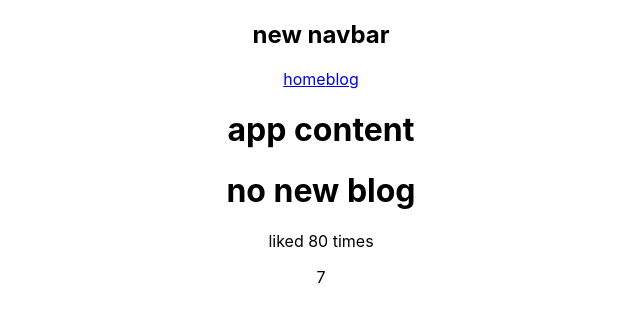
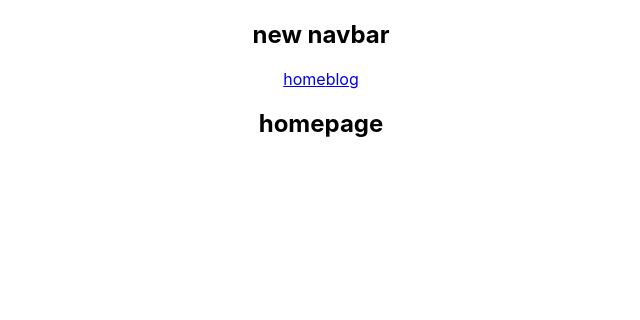
Before and after one commit to prince-nkuru/start-react, a React (Create React App) app: page / in a window 1280 px wide. Shown: the top 320 px of the page, without its empty margins (319-959 px from the left). Built offline with nearby package versions, Linux system fonts and the light colour scheme.

Commit message:
add home file

```diff
--- a/src/App.js
+++ b/src/App.js
@@ -1,5 +1,6 @@
 import './App.css';
 import Navbar from './navbar';
+import Home from './home';
 
 // function Square({ value }) {
 //   return <button className="square">{value}</button>;
@@ -34,10 +35,11 @@ function App (){
     <div className='App'>
       <Navbar/>
       <div className='content'>
-        <h1>app content</h1>
-        <h1>{blog? blog: 'no new blog'}</h1>
+        <Home/>
+        {/* <h1>app content</h1> */}
+        {/* <h1>{blog? blog: 'no new blog'}</h1>
         <p>liked {like} times</p>              {/* boolean and object are not used as variable ?? */}
-        <p>{Math.floor(Math.random() * 10)}</p>
+        {/* <p>{Math.floor(Math.random() * 10)}</p>  */}
       </div>
     </div>
   )
--- /dev/null
+++ b/src/home.js
@@ -0,0 +1,9 @@
+const Home = () => {
+  return (
+    <div className="home">
+      <h2>homepage</h2>
+    </div>
+  );
+}
+
+export default Home;
```
